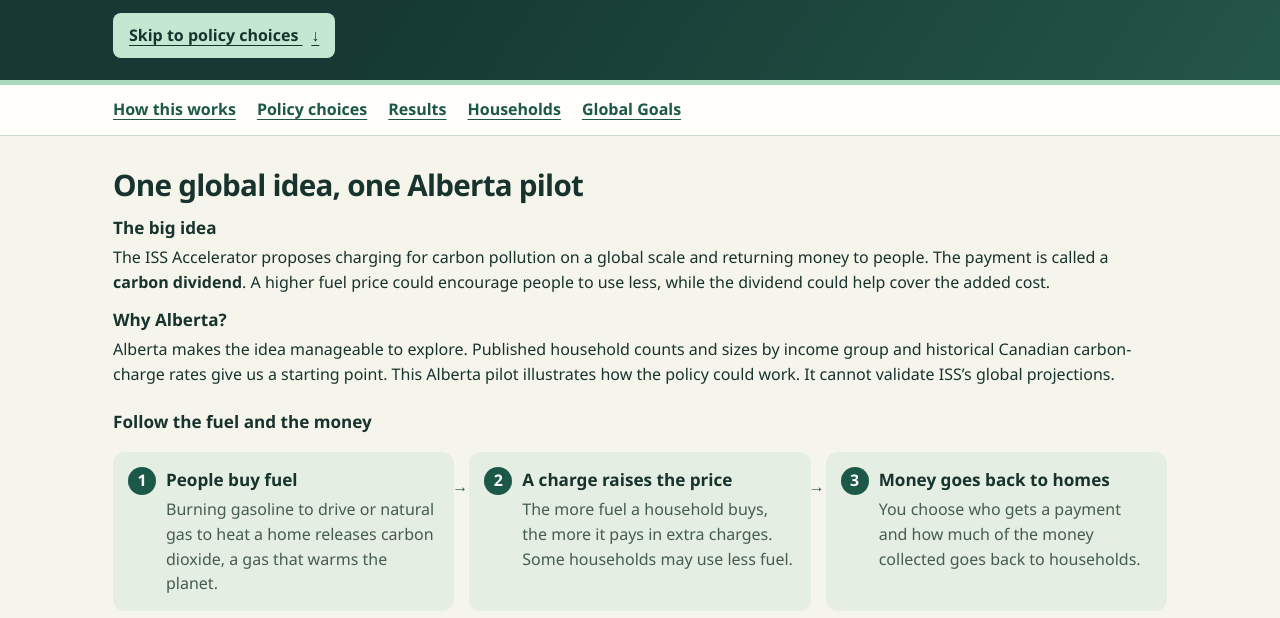
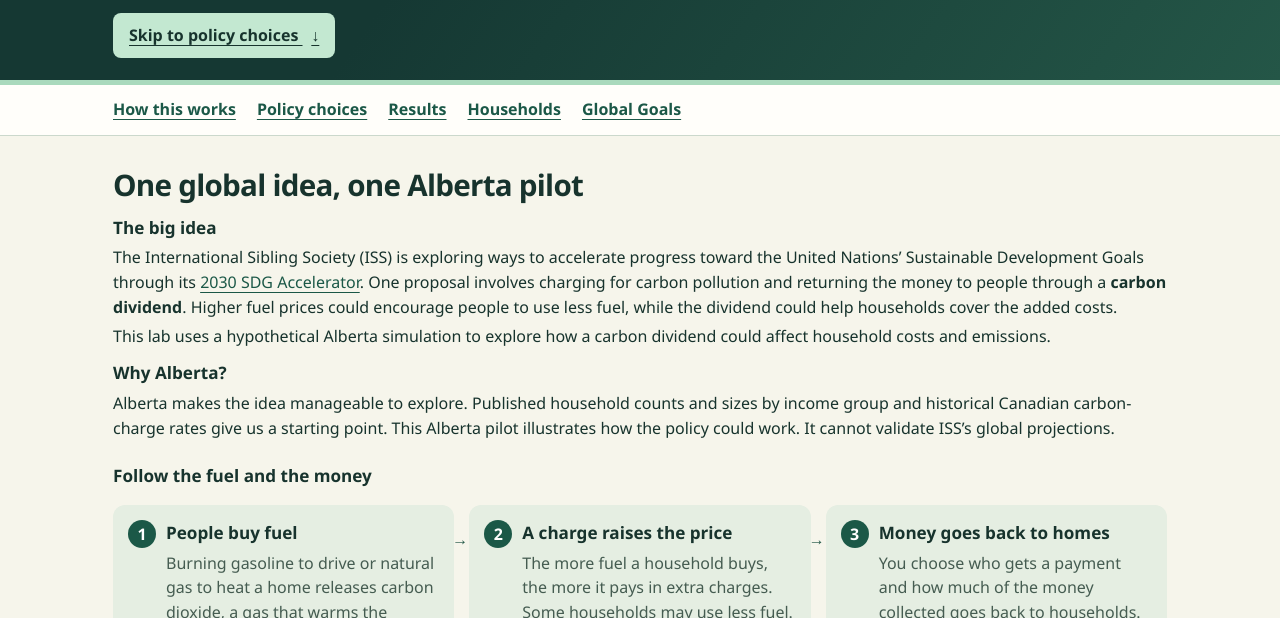
Before and after one commit to nateheller/carbon-dividend-policy-lab, a plain HTML site: page index.html in a window 1280 px wide. Shown: the part 182-800 px from the top of the page. Drawn offline with Linux system fonts and the light colour scheme.

Commit message:
Introduce the ISS Accelerator in the policy lab

```diff
--- a/index.html
+++ b/index.html
@@ -25,7 +25,8 @@
 <div class="brief">
 <div>
 <h3>The big idea</h3>
-<p>The ISS Accelerator proposes charging for carbon pollution on a global scale and returning money to people. The payment is called a <strong>carbon dividend</strong>. A higher fuel price could encourage people to use less, while the dividend could help cover the added cost.</p>
+<p>The International Sibling Society (ISS) is exploring ways to accelerate progress toward the United Nations’ Sustainable Development Goals through its <a href="https://sdgaccelerator.manus.space/" target="_blank" rel="noopener noreferrer">2030 SDG Accelerator</a>. One proposal involves charging for carbon pollution and returning the money to people through a <strong>carbon dividend</strong>. Higher fuel prices could encourage people to use less fuel, while the dividend could help households cover the added costs.</p>
+<p>This lab uses a hypothetical Alberta simulation to explore how a carbon dividend could affect household costs and emissions.</p>
 </div>
 <div>
 <h3>Why Alberta?</h3>
```
